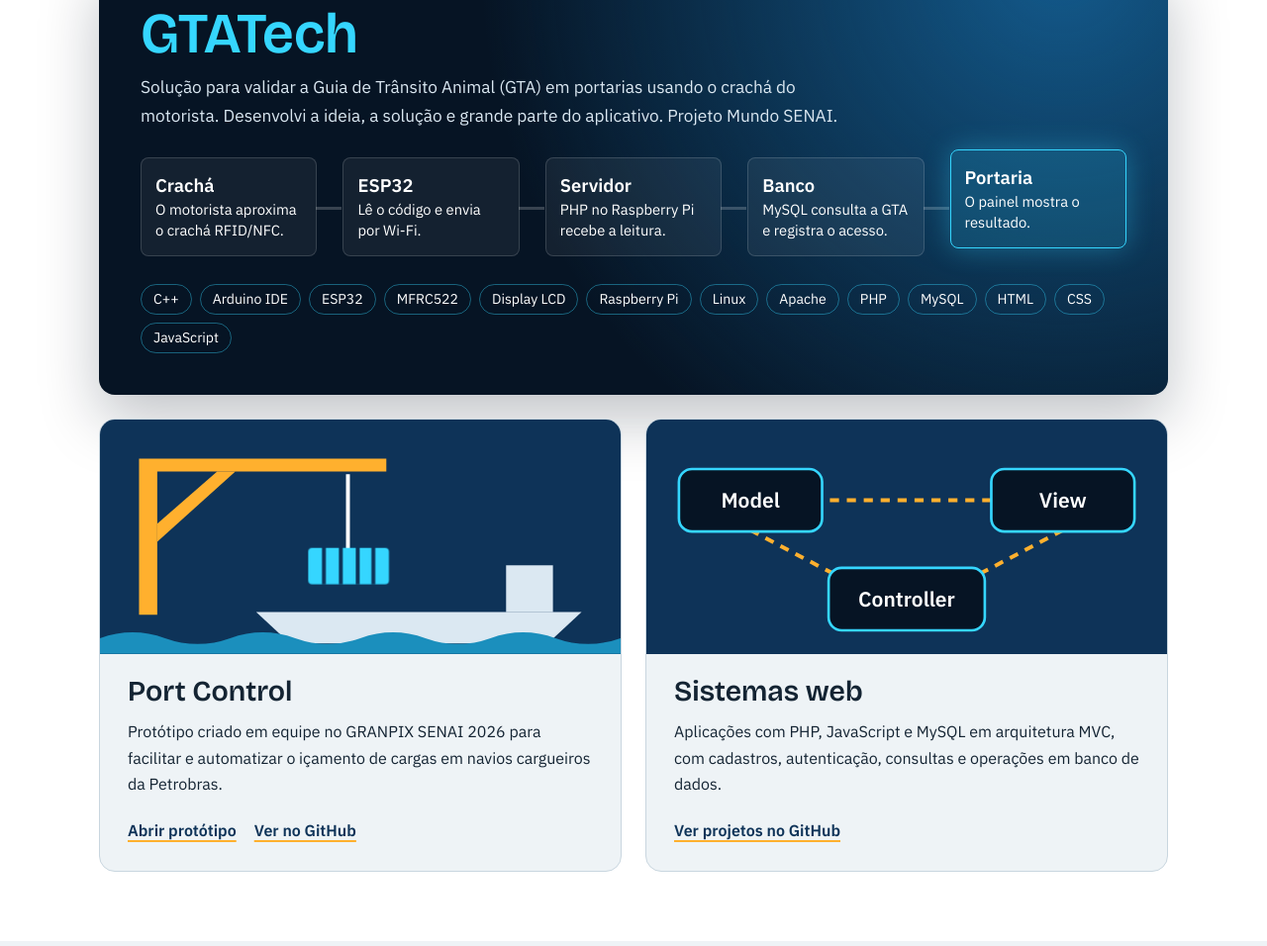
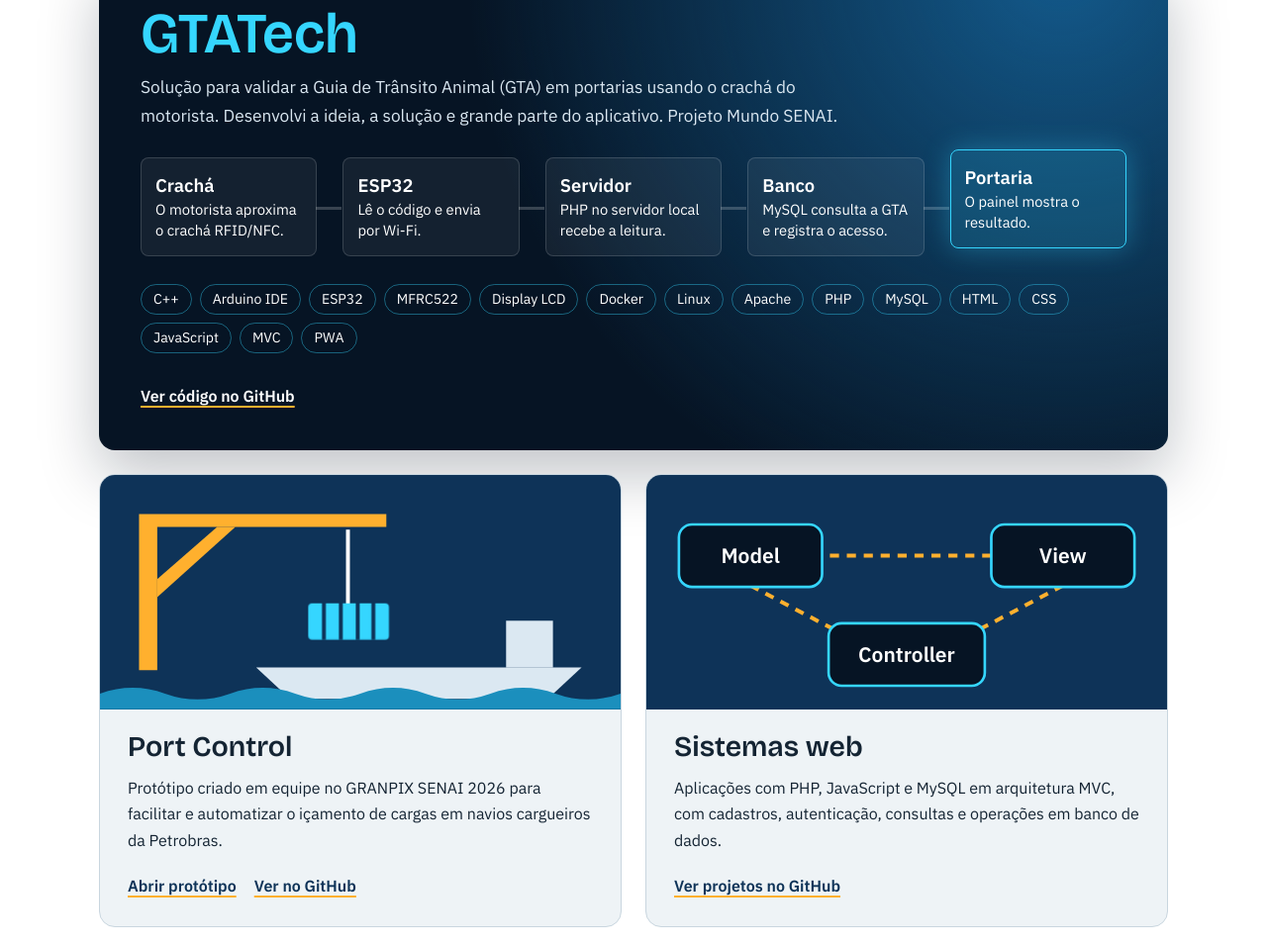
Before and after one commit to kauzzwwq/portifolio, a plain HTML site: page index.html in a window 1280 px wide. Shown: the part 1337-2293 px from the top of the page at 99% size. Drawn offline with nearby package versions, Linux system fonts and the light colour scheme.

Commit message:
Update index.html

```diff
--- a/index.html
+++ b/index.html
@@ -267,13 +267,14 @@ Aproxime o crachá.</div>
       <ol class="fluxo" id="fluxo" aria-label="Como o GTATech funciona">
         <li><b>Crachá</b>O motorista aproxima o crachá RFID/NFC.</li>
         <li><b>ESP32</b>Lê o código e envia por Wi-Fi.</li>
-        <li><b>Servidor</b>PHP no Raspberry Pi recebe a leitura.</li>
+        <li><b>Servidor</b>PHP no servidor local recebe a leitura.</li>
         <li><b>Banco</b>MySQL consulta a GTA e registra o acesso.</li>
         <li><b>Portaria</b>O painel mostra o resultado.</li>
       </ol>
       <ul class="tags" aria-label="Tecnologias">
-        <li>C++</li><li>Arduino IDE</li><li>ESP32</li><li>MFRC522</li><li>Display LCD</li><li>Raspberry Pi</li><li>Linux</li><li>Apache</li><li>PHP</li><li>MySQL</li><li>HTML</li><li>CSS</li><li>JavaScript</li>
+        <li>C++</li><li>Arduino IDE</li><li>ESP32</li><li>MFRC522</li><li>Display LCD</li><li>Docker</li><li>Linux</li><li>Apache</li><li>PHP</li><li>MySQL</li><li>HTML</li><li>CSS</li><li>JavaScript</li><li>MVC</li><li>PWA</li>
       </ul>
+      <div class="links" style="margin-top:22px"><a style="color:#fff" href="https://github.com/kauzzwwq/GTATECH" target="_blank" rel="noopener">Ver código no GitHub</a></div>
     </article>
 
     <div class="dupla">
```
